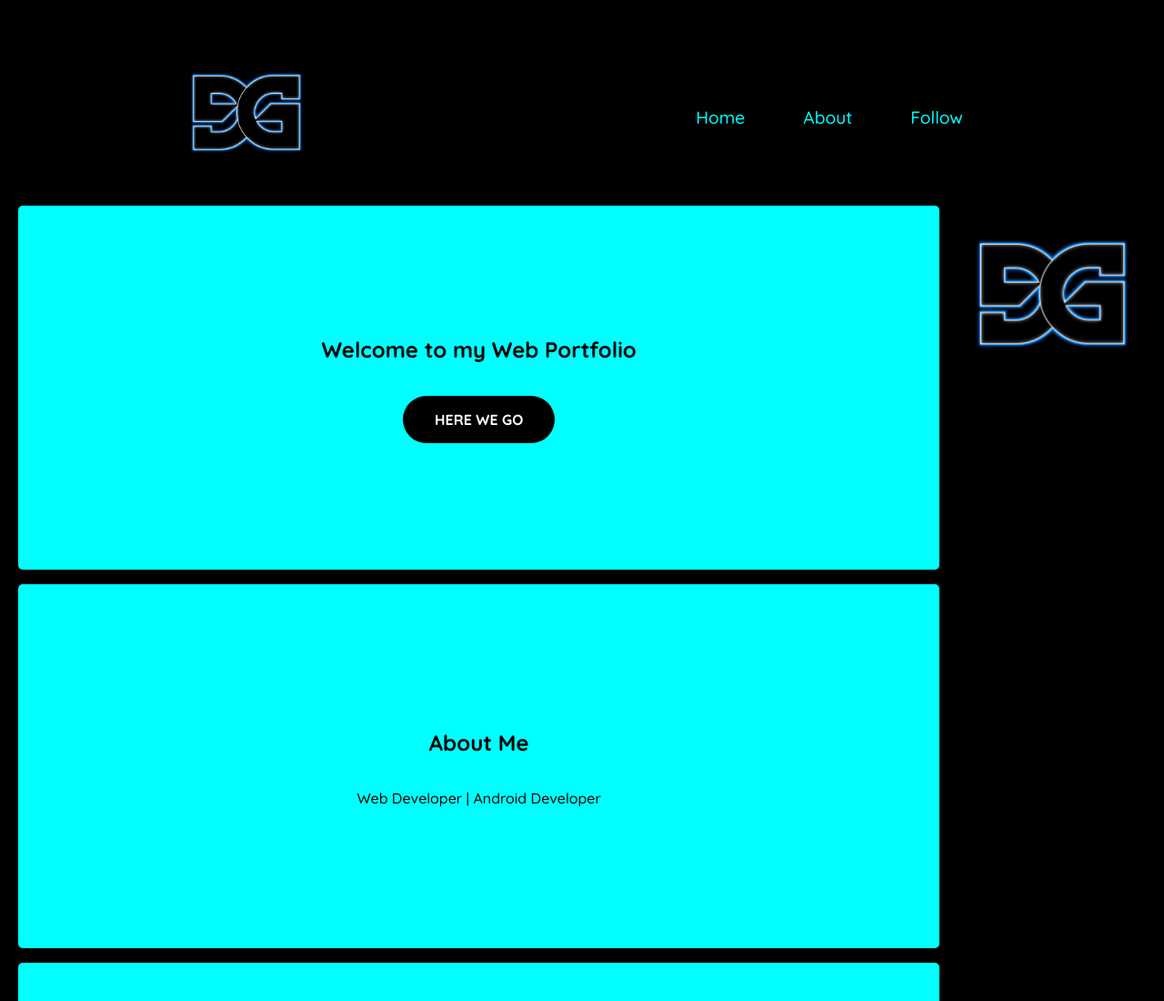
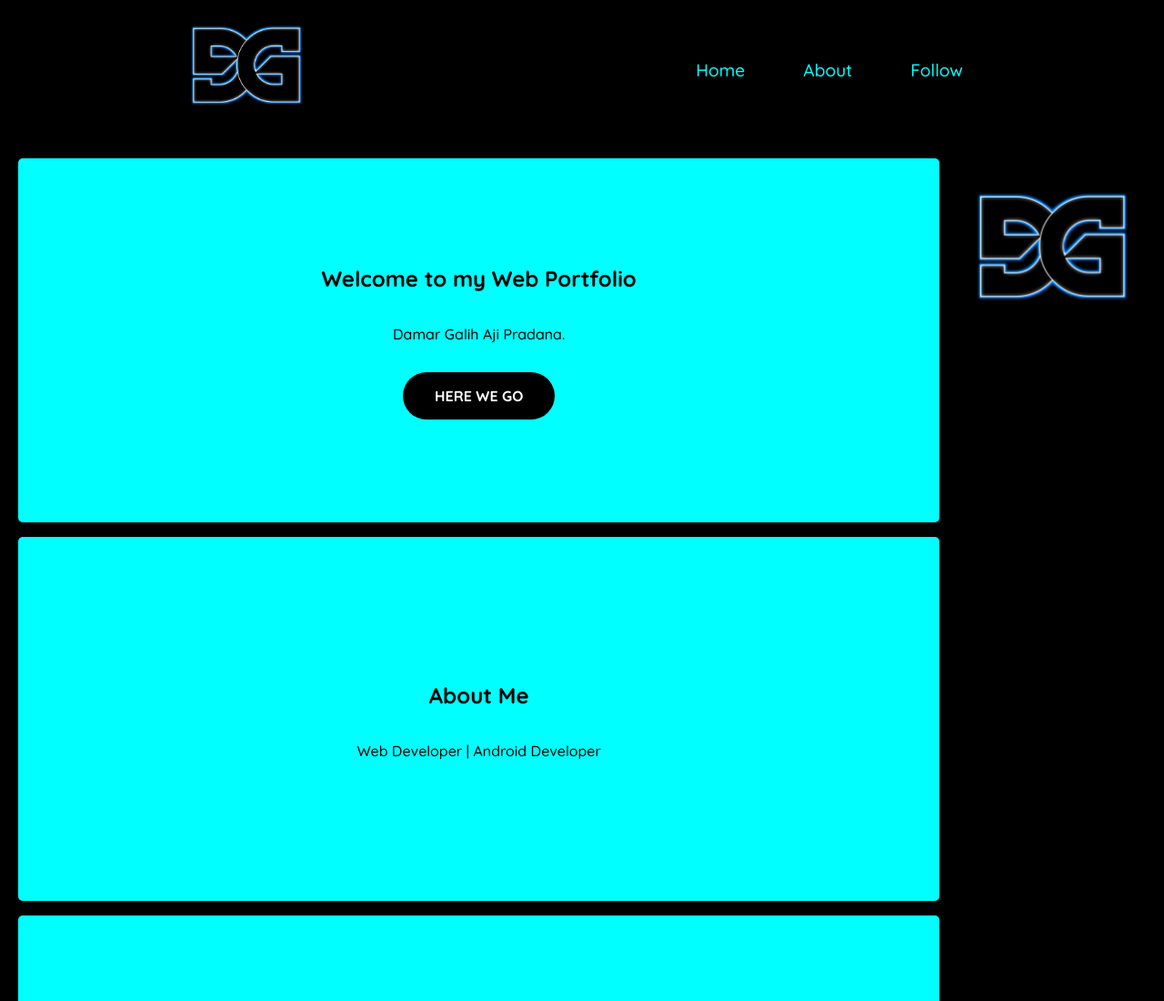
Before and after one commit to D4marp/Submission-Membuat-Website_DICODING, a plain HTML site: page index.html in a window 1280 px wide. Shown: the top 1100 px of the page at 91% size. Drawn offline with Linux system fonts and the light colour scheme.

Commit message:
Dicoding

```diff
--- a/index.html
+++ b/index.html
@@ -11,7 +11,7 @@
     <link rel="stylesheet" href="fontawesome/css/brands.css">
     <link rel="stylesheet" href="fontawesome/css/solid.css">
     <title>My Portfolio</title>
-    <p>Damar Galih Aji Pradana||WEB Developer</p>
+
 </head>
 
 <body>
@@ -37,6 +37,7 @@
         <div class="content">
             <article id="home" class="card">
                 <h1>Welcome to my Web Portfolio</h1>
+                <p>Damar Galih Aji Pradana.</p>
                 <button>Here We Go</button>
             </article>
             <article id="about" class="card">
```
